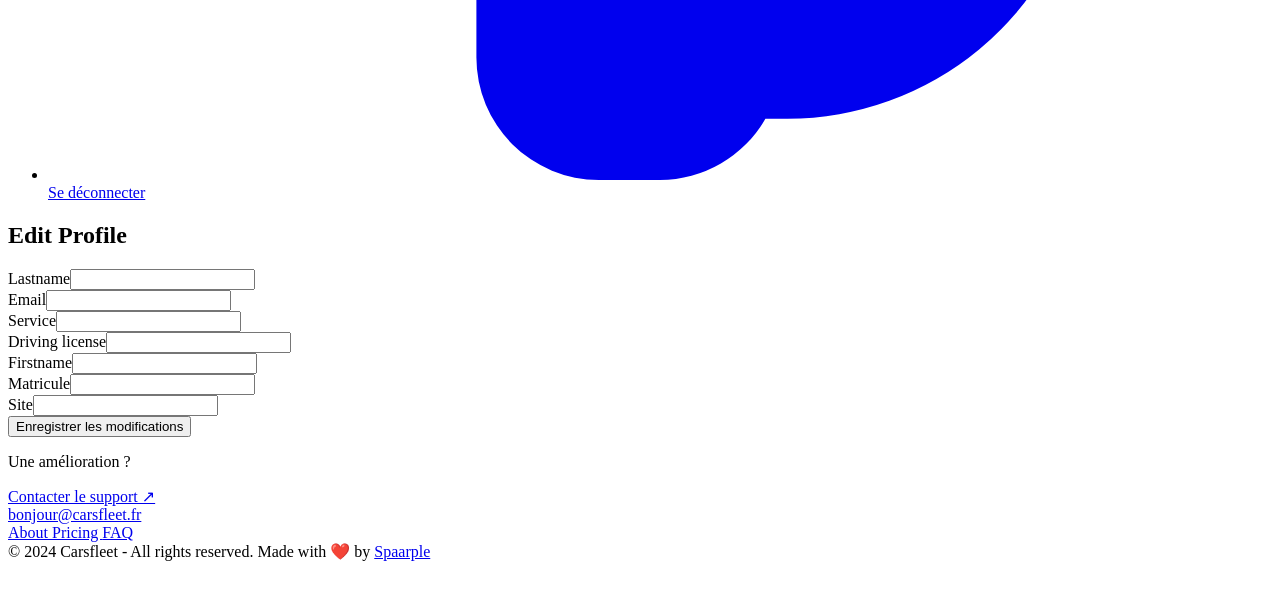
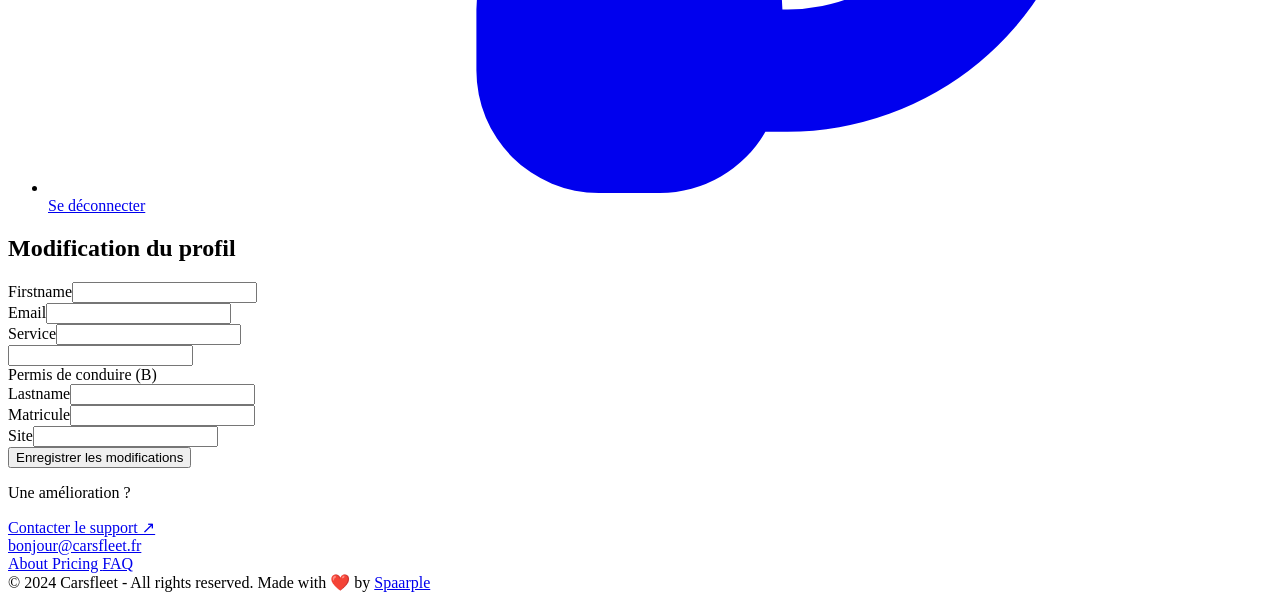
Before and after one commit to Spaarple/carsfleet-saas, a Symfony app: template templates/profile/edit_profile.html.twig in a window 1280 px wide. Shown: the part 5560-6160 px from the top of the page. Before the commit the page ends 6121 px from the top, so only its background shows below. Run offline with Twig, Linux system fonts and the light colour scheme; the template is opened without the code that fills it, so the values that code supplies are empty; form fields are guessed from the names that the template uses; some libraries are stand-ins or nearby versions.

Commit message:
feat: edit profile page

```diff
--- a/templates/profile/edit_profile.html.twig
+++ b/templates/profile/edit_profile.html.twig
@@ -3,56 +3,46 @@
 {% block title %}CarsFleet | Account Settings{% endblock %}
 
 {% block body %}
-    <div class="page-header d-print-none">
-        <div class="container-xl">
-            <div class="row g-2 align-items-center">
-                <div class="col">
-                    <h2 class="page-title">
+    <div class="container mx-auto p-4 shadow rounded-xl">
+        <h1 class="text-display-xs font-semibold mb-5">
             Paramètres du compte
-                    </h2>
+        </h1>
+        <div class="md:flex">
+            <div class="flex-2">
+                {{ include('profile/_navigation_account.html.twig') }}
             </div>
-            </div>
-        </div>
-    </div>
-
-    <div class="page-body">
-        <div class="container-xl">
-            <div class="card">
-                <div class="row g-0">
-                    {{ include('profile/_navigation_account.html.twig') }}
-                    <div class="col-12 col-md-9 d-flex flex-column">
-                        <div class="card-body">
-                            <h2 class="mb-4">Edit Profile</h2>
-                            <div class="row g-3">
+            <div class="flex-1 p-6 bg-gray-100 text-medium text-gray-500 dark:text-gray-400 dark:bg-gray-800 rounded-xl w-full">
+                <h2 class="text-lg font-bold text-gray-900 dark:text-white mb-2">Modification du profil</h2>
+                <div class="sm:mx-auto sm:w-full sm:max-w-5xl">
                     {{ form_start(form) }}
-                                <div class="row row-cards">
-                                    <div class="col-sm-6 col-md-6">
-                                        <div class="mb-3">
-                                            {{ form_row(form.lastname) }}
+                    <div class="mt-5 grid grid-cols-1 gap-x-6 gap-y-2 sm:grid-cols-6">
+                        <div class="sm:col-span-3">
+                            {{ form_row(form.firstname) }}
                             {{ form_row(form.email) }}
                             {{ form_row(form.service) }}
-                                            {{ form_row(form.drivingLicense) }}
+                            <label class="inline-flex items-center mb-5 cursor-pointer">
+                                {{ form_widget(form.drivingLicense, {'attr': {'class': 'sr-only peer', 'type': 'checkbox'}}) }}
+                                <div class="relative w-11 h-6 bg-gray-200 rounded-full peer dark:bg-gray-700 peer-checked:after:translate-x-full
+                                peer-checked:after:border-white after:content-[''] after:absolute after:top-[2px]after:start-[2px]
+                                 after:bg-white after:border-gray-300 after:border after:rounded-full after:w-5 after:h-5 after:transition-all
+                                 dark:border-gray-600 peer-checked:bg-neutral-700"></div>
+                                <span class="ms-3 text-sm font-medium text-gray-900 dark:text-gray-300">Permis de conduire (B)</span>
+                            </label>
                         </div>
-                                    </div>
-                                    <div class="col-sm-6 col-md-6">
-                                        <div class="mb-3">
-                                            {{ form_row(form.firstname) }}
+                        <div class="sm:col-span-3">
+                            {{ form_row(form.lastname) }}
                             {{ form_row(form.matricule) }}
                             {{ form_row(form.site) }}
                         </div>
                     </div>
-                                    <div>
-                                        <button type="submit" class="btn btn-lime float-end">
+                    <button type="submit" class="text-gray-900 bg-white border border-gray-300 focus:outline-none hover:bg-gray-100 focus:ring-4
+                            focus:ring-gray-100 font-medium rounded-xl text-sm px-5 py-2.5 me-2 mb-2 dark:bg-gray-800 dark:text-white
+                            dark:border-gray-600 dark:hover:bg-gray-700 dark:hover:border-gray-600 dark:focus:ring-gray-700 float-end">
                         Enregistrer les modifications
                     </button>
-                                    </div>
-                                </div>
                     {{ form_end(form) }}
                 </div>
             </div>
         </div>
     </div>
-            </div>
-        </div>
-    </div>
 {% endblock %}
```
Lines whose indentation alone changed are shown as unchanged.
